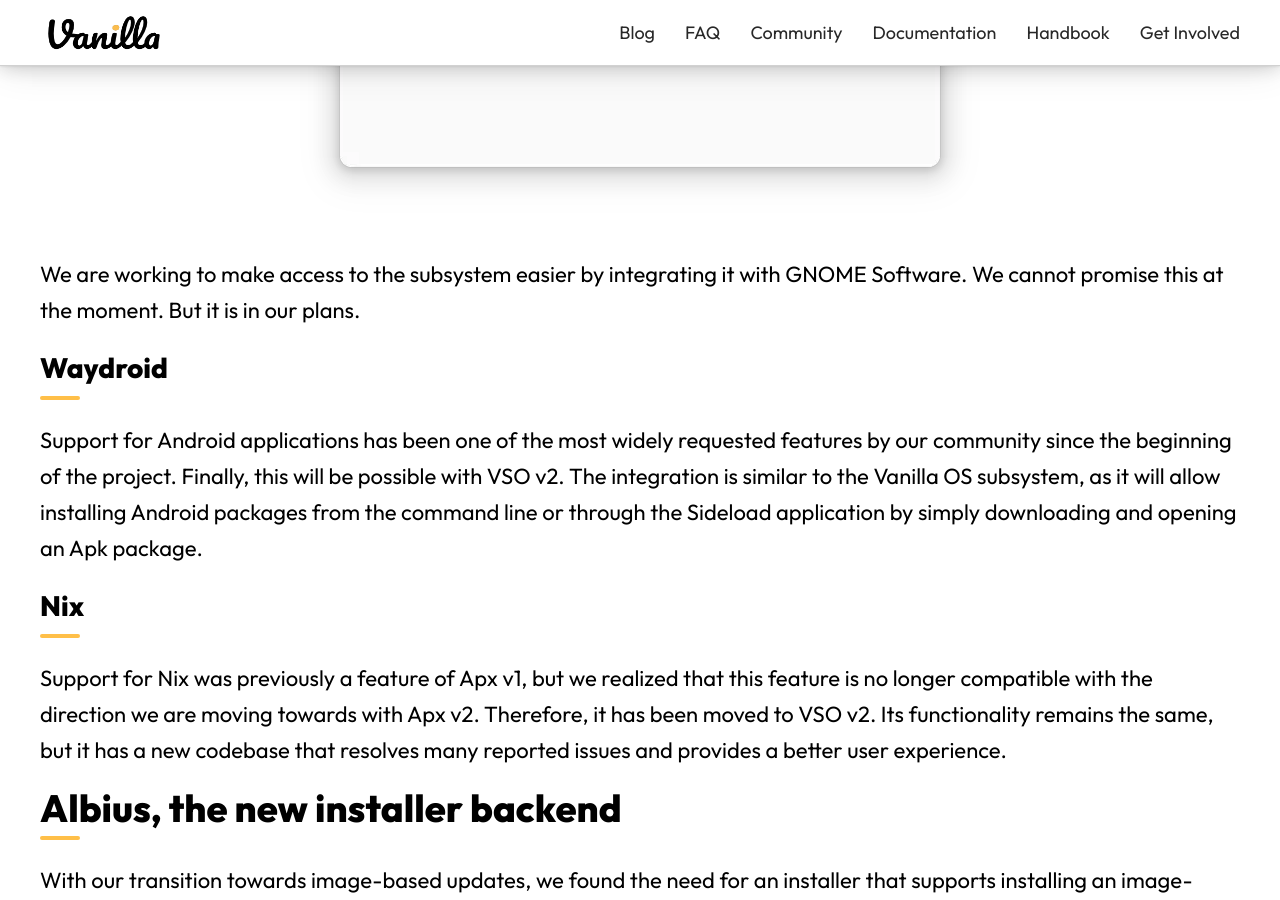
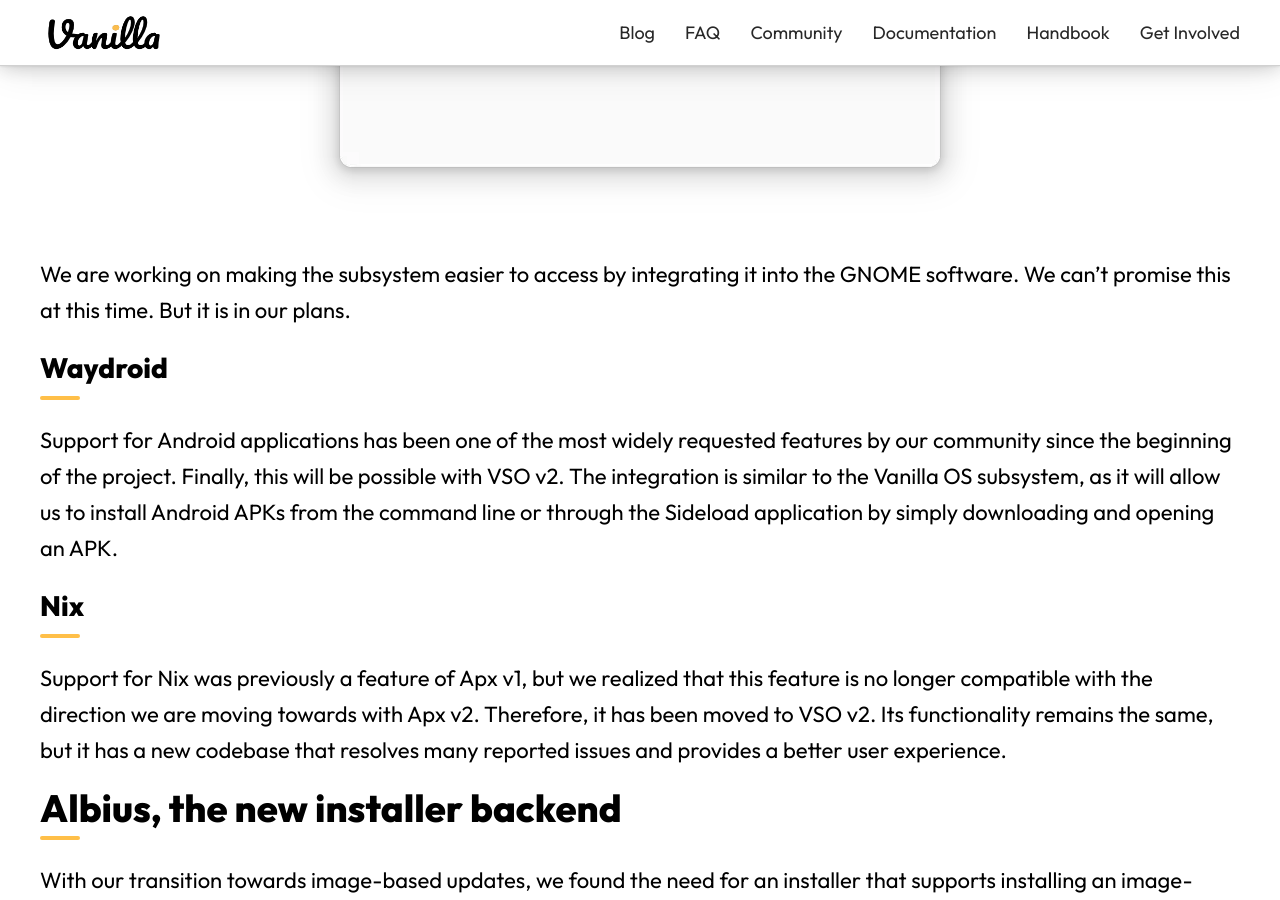
Before and after one commit to Vanilla-OS/website, a Jekyll site: the page built from _posts/2023-06-11-vanilla-os-orchid-devlog.md, in a window 1280 px wide and 900 px high, scrolled down 6744 px. Built offline with Jekyll 4.4.1, drawn with Linux system fonts in a browser that asks for light colours; nearby versions of some CDN libraries; a style sheet for code colours, icons or effects is not loaded; some of the changed text lies outside the part shown.

Commit message:
Apply suggestions from code review
Co-authored-by: Hari Rana <theevilskeleton@riseup.net>

```diff
--- a/_posts/2023-06-11-vanilla-os-orchid-devlog.md
+++ b/_posts/2023-06-11-vanilla-os-orchid-devlog.md
@@ -100,7 +100,7 @@
 
 #### Vanilla OS Subsystem
 
-Since Apx v2 is a tool designed for developers and more advanced users, which will receive several other features for this target audience over time, we have decided to create a new subsystem specifically for the end user, who is typically less technologically inclined. In VSO v2, there is a subsystem based on Vanilla OS Pico. This subsystem will be a Systemd container deeply integrated into the system, allowing straightforward installation, removal, and management of packages, both graphically and through the command line.
+Since Apx v2 is a tool designed for developers and more advanced users, which will receive several other features for this target audience over time, we have decided to create a new subsystem specifically for the end user, who is typically less technologically inclined. In VSO v2, there is a subsystem based on Vanilla OS Pico. This subsystem will be a systemd container deeply integrated into the system, allowing straightforward installation, removal, and management of packages, both graphically and through the command line.
 
 At any time, the user can access the command line to install packages using this subsystem or use the new graphical sideload utility to install Deb packages or Android APKs.
 
@@ -108,11 +108,11 @@
 
 ![Uninstalling an Apk package of Chromium using the sideload utility](/assets/uploads/sideload-utility-uninstall.webp)
 
-We are working to make access to the subsystem easier by integrating it with GNOME Software. We cannot promise this at the moment. But it is in our plans.
+We are working on making the subsystem easier to access by integrating it into the GNOME software. We can't promise this at this time. But it is in our plans.
 
 #### Waydroid
 
-Support for Android applications has been one of the most widely requested features by our community since the beginning of the project. Finally, this will be possible with VSO v2. The integration is similar to the Vanilla OS subsystem, as it will allow installing Android packages from the command line or through the Sideload application by simply downloading and opening an Apk package.
+Support for Android applications has been one of the most widely requested features by our community since the beginning of the project. Finally, this will be possible with VSO v2. The integration is similar to the Vanilla OS subsystem, as it will allow us to install Android APKs from the command line or through the Sideload application by simply downloading and opening an APK.
 
 #### Nix
 
```
Also changed, not shown: other parts of _posts/2023-06-11-vanilla-os-orchid-devlog.md (+4 -4 lines).
